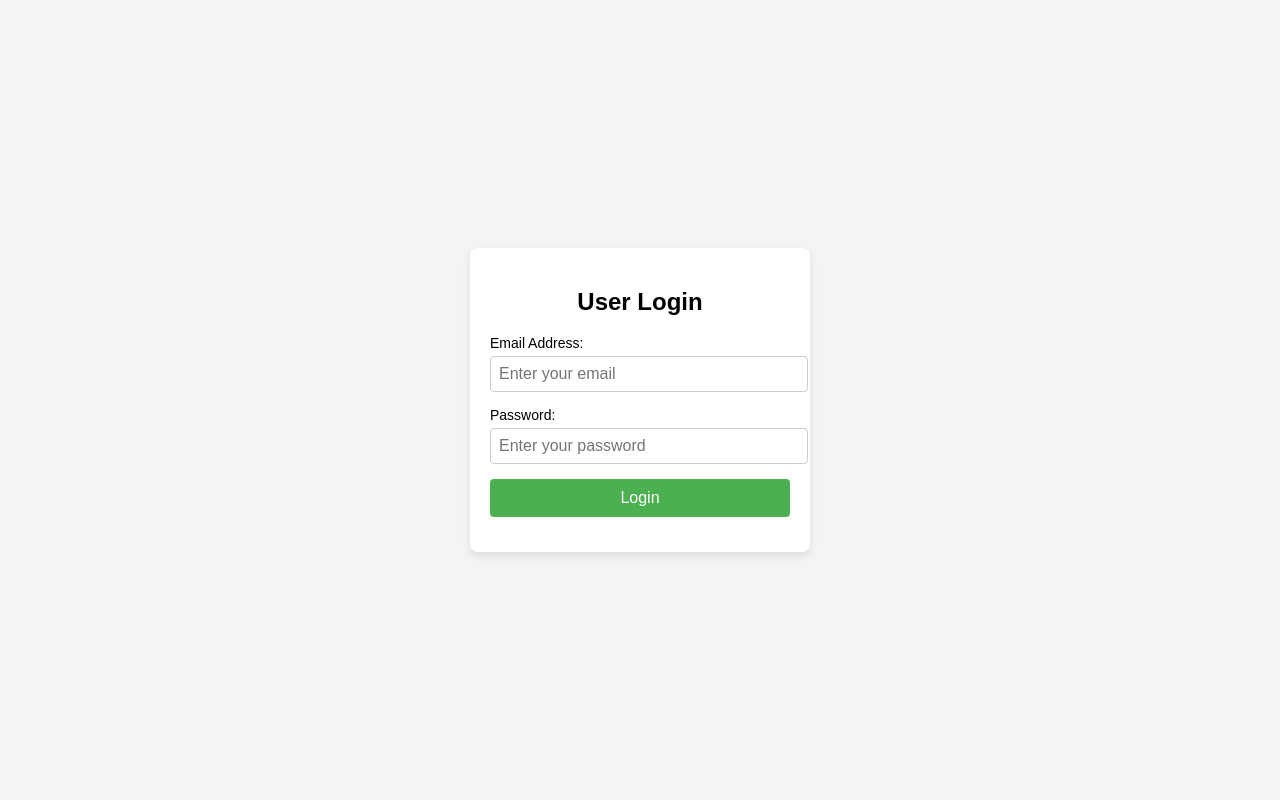
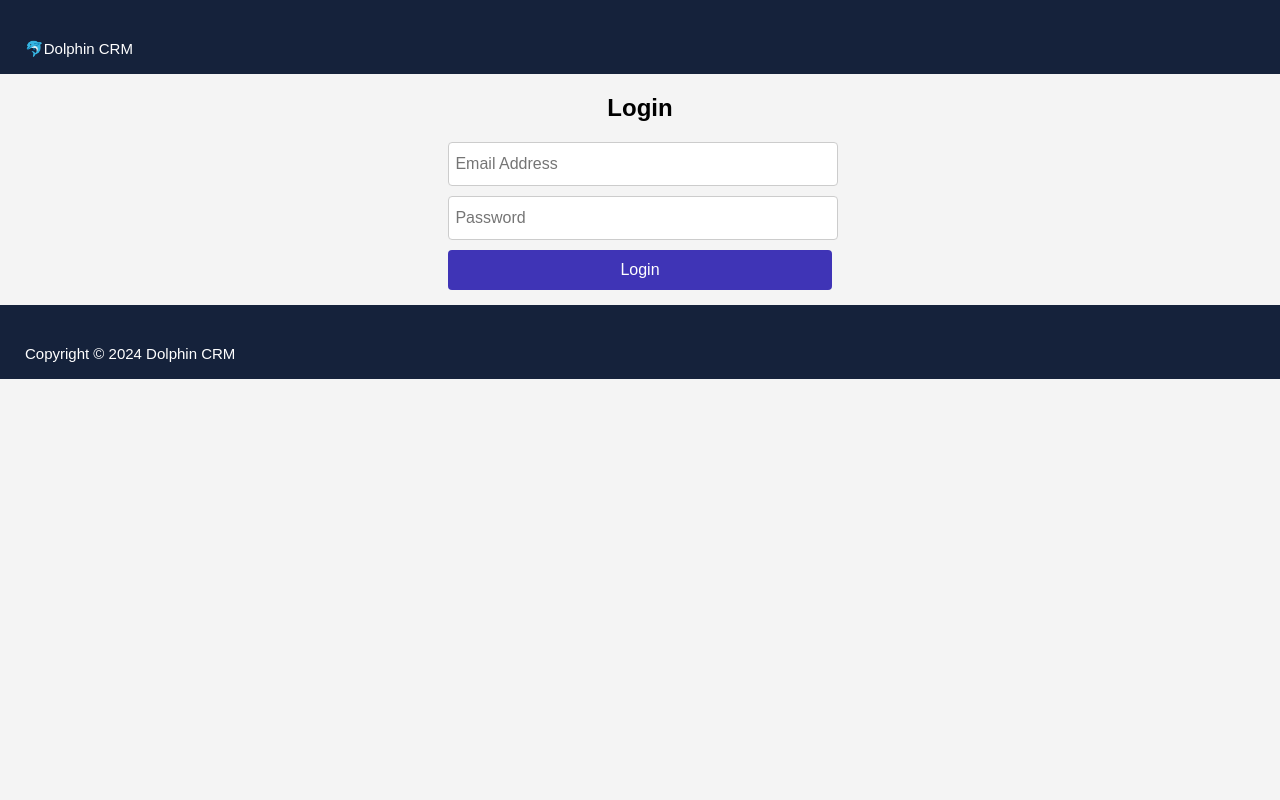
Before and after one commit to AlbertThomasDev/info2180-finalproject, a PHP site: page /user_login.php in a window 1280 px wide. Run offline with PHP 8.4, Linux system fonts and the light colour scheme.

Commit message:
Modified four files

```diff
--- a/includes/db.php
+++ b/includes/db.php
@@ -13,6 +13,6 @@ if ($conn->connect_error) {
     die("Connection failed: " . $conn->connect_error);
 }
 
-echo "Connected successfully!";
+// echo "Connected successfully!";
 
 ?>
--- a/user_login.css
+++ b/user_login.css
@@ -1,19 +1,45 @@
+header{
+    /* all: unset; */
+    font-size: 15px;
+    font-family: Arial, Helvetica, sans-serif;
+    background-color: #15223b;
+    color: white;
+    padding: 25px;
+    margin-top: 0;
+    height: 3vh;
+}
+
+
 body {
     font-family: Arial, sans-serif;
-    display: flex;
-    justify-content: center;
+    display: block;
+    /* justify-content: center; */
     align-items: center;
-    height: 100vh;
+    height: 94vh;
     background-color: #f4f4f4;
     margin: 0;
+    padding: 0;
+    border: 0;
+
+}
+
+footer{
+    /* all: unset; */
+    font-size: 15px;
+    font-family: Arial, Helvetica, sans-serif;
+    /* background-color: #15223b; */
+    border-top: solid 1px grey;
+    color: white;
+    padding: 25px;
+    margin-top: 0;
+    height: 3vh;
 }
 
 .login-container {
-    background-color: #fff;
-    padding: 20px;
-    box-shadow: 0 4px 8px rgba(0, 0, 0, 0.1);
-    border-radius: 8px;
-    width: 300px;
+    display: block;
+    align-items: center;
+    width: 30%;
+    margin: 0 auto;
 }
 
 h2 {
@@ -21,27 +47,21 @@ h2 {
 }
 
 .form-group {
-    margin-bottom: 15px;
-}
-
-label {
-    font-size: 14px;
-    margin-bottom: 5px;
-    display: block;
+    margin-bottom: 10px;
 }
 
 input[type="email"], input[type="password"] {
     width: 100%;
-    padding: 8px;
+    height: 40px;
     font-size: 16px;
     border: 1px solid #ccc;
     border-radius: 4px;
 }
 
 button {
+    height: 40px;
     width: 100%;
-    padding: 10px;
-    background-color: #4CAF50;
+    background-color: #3f34b6;
     color: white;
     border: none;
     border-radius: 4px;
@@ -50,7 +70,7 @@ button {
 }
 
 button:hover {
-    background-color: #45a049;
+    background-color: #31279a;
 }
 
 .error-message {
--- a/user_login.php
+++ b/user_login.php
@@ -1,45 +1,48 @@
 <?php
 session_start();
+require_once 'includes/db.php';
 
 
-if (isset($_SESSION['user_id'])) {
-    header("Location: dashboard.php");
-    exit;
-}
+$error = '';
+if ($_SERVER['REQUEST_METHOD'] == 'POST') {
+
+    $email = filter_input(INPUT_POST, "email", FILTER_VALIDATE_EMAIL);
+    $password = filter_input(INPUT_POST, "password", FILTER_SANITIZE_SPECIAL_CHARS);
+
+    if ($email === false) {
+        $error = "Invalid Email Format!";
+    } else {
+        $prep_stmt = $conn->prepare("SELECT id, password, role FROM Users WHERE email = ?");
+        $prep_stmt->bind_param("s", $email);
+        $prep_stmt->execute();
+        $prep_stmt->store_result();
 
 
-// $error = '';
-// if ($_SERVER['REQUEST_METHOD'] == 'POST') {
-//     // Sanitize and validate inputs
-//     $email = filter_var(trim($_POST['email']), FILTER_SANITIZE_EMAIL);
-//     $password = $_POST['password'];
-//     // $role = $_POST['role'];
+        if ($prep_stmt->num_rows > 0) {
+            $prep_stmt->bind_result($user_id, $user_stored_password, $role);
+            $prep_stmt->fetch();
 
-//     // Validate email format
-//     if (!filter_var($email, FILTER_VALIDATE_EMAIL)) {
-//         $error = "Invalid email format!";
-//     }
 
-//     // Validate password
-//     if (!preg_match('/[A-Za-z]/', $password) || !preg_match('/[0-9]/', $password) || !preg_match('/[A-Z]/', $password) || strlen($password) < 8) {
-//         $error = "Password must have at least one number, one letter, one capital letter, and be at least 8 characters long!";
-//     }
+            if (password_verify($password, $user_stored_password)) {
+                $_SESSION['user_id'] = $user_id;
+                $_SESSION['role'] = $role;
+                header("Location: Home.php");
+                exit;
+            } else {
+                $error = "Incorrect Password!";
+            }
+        } else {
+            $error = "No user found with that email!";
+        }
+        $prep_stmt->close();
+    }
 
-//     if (!isset($error)) {
-//         // Hash the password
-//         $hashed_password = password_hash($password, PASSWORD_DEFAULT);
 
-//         // Insert user into database
-//         $stmt = $conn->prepare("INSERT INTO Users (firstname, lastname, password, email, role, created_at) VALUES (?, ?, ?, ?, ?, NOW())");
-//         $stmt->bind_param("sssss", $firstname, $lastname, $hashed_password, $email, $role);
 
-//         if ($stmt->execute()) {
-//             $success = "User added successfully!";
-//         } else {
-//             $error = "Error adding user!";
-//         }
-//     }
-// }
+
+
+
+}
 
 
 ?>
@@ -49,21 +52,22 @@ if (isset($_SESSION['user_id'])) {
 <head>
     <meta charset="UTF-8">
     <meta name="viewport" content="width=device-width, initial-scale=1.0">
-    <title>User Login</title>
+    <title>Dolphin CRM</title>
     <link rel="stylesheet" href="user_login.css">
 </head>
 <body>
+    <header>
+        <p>🐬Dolphin CRM</p>
+    </header>
     <div class="login-container">
-        <h2>User Login</h2>
+        <h2>Login</h2>
         <form method="POST" action="user_login.php">
             <div class="form-group">
-                <label for="email">Email Address:</label>
-                <input type="email" id="email" name="email" required placeholder="Enter your email">
+                <input type="email" id="email" name="email" required placeholder=" Email Address">
             </div>
 
             <div class="form-group">
-                <label for="password">Password:</label>
-                <input type="password" id="password" name="password" required placeholder="Enter your password">
+                <input type="password" id="password" name="password" required placeholder=" Password">
             </div>
 
             <div class="form-group">
@@ -77,10 +81,10 @@ if (isset($_SESSION['user_id'])) {
             <?php } ?>
         </form>
 
-        <!-- Link to registration page for users who don't have an account -->
-        <!-- You can enable this if you decide to add a registration feature later -->
-        <!-- <p><a href="register.php">Create an Account</a></p> -->
+
     </div>
-
+    <header>
+        <p>Copyright © 2024 Dolphin CRM</p>
+    </header>
 </body>
 </html>
```
Also changed, not shown: models/user.php (+3 -40 lines).
